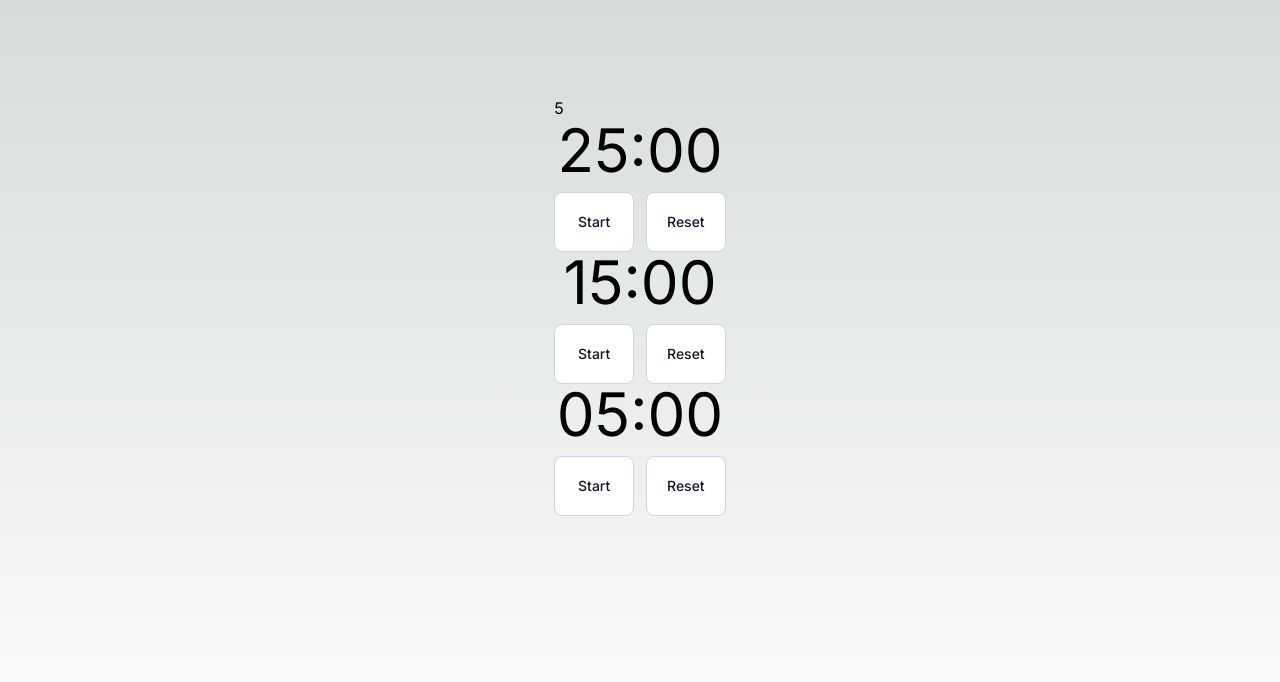
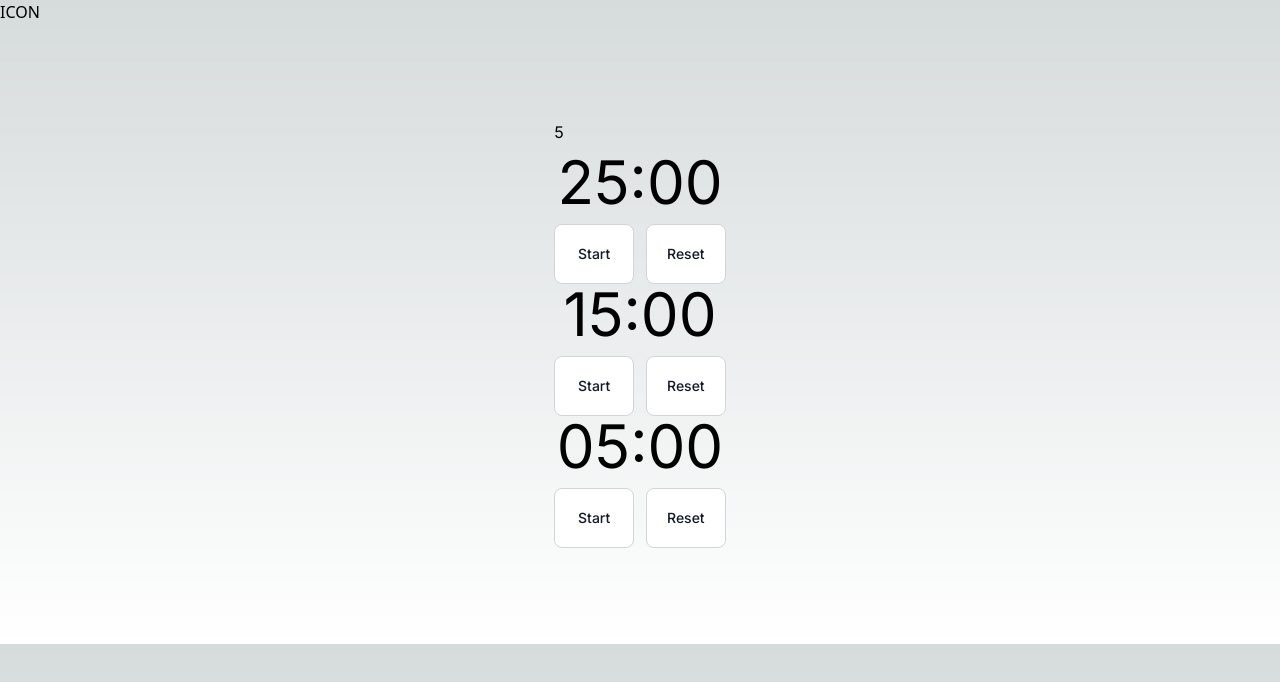
Before and after one commit to Devon-McGrath-github/dorodoro, a Next.js app: page / in a window 1280 px wide. Shown: the top 682 px of the page. Built offline with nearby package versions, Linux system fonts and the light colour scheme.

Commit message:
Add default layout

```diff
--- a/components/NavBar/NavBar.tsx
+++ b/components/NavBar/NavBar.tsx
@@ -1,9 +1,11 @@
+import Link from 'next/link';
+
 const NavBar = () => {
   return (
     <nav>
-
+      <Link href="/">ICON</Link>
     </nav>
   );
-}
+};
 
 export default NavBar;
--- /dev/null
+++ b/layouts/index.tsx
@@ -0,0 +1,18 @@
+import React, { ReactNode } from 'react';
+import NavBar from '@/components/NavBar/NavBar';
+
+interface LayoutProviderProps {
+  children: ReactNode;
+}
+
+const Layout = ({ children }: LayoutProviderProps) => {
+  return (
+    <div className="min-h-screen">
+      <NavBar />
+
+      <div>{children}</div>
+    </div>
+  );
+};
+
+export default Layout;
--- a/pages/index.tsx
+++ b/pages/index.tsx
@@ -1,5 +1,6 @@
 import NavBar from '@/components/NavBar/NavBar';
 import Timer from '@/components/Timer';
+import Layout from '@/layouts';
 import { Inter } from 'next/font/google';
 import Head from 'next/head';
 import { useEffect, useState } from 'react';
@@ -19,22 +20,23 @@ export default function Home() {
   }, [count]);
 
   return (
+    <Layout>
       <main
-      className={`flex min-h-screen flex-col items-center justify-between p-24 ${inter.className}`}
+        className={`flex flex-col items-center justify-between p-24 ${inter.className}`}
       >
         <div>
-        <p>{count}</p>
+          <p className="mb-2">{count}</p>
+
           <Head>
             <title> {count} </title>
             <meta property="og:title" content="My page title" key="title" />
           </Head>
-
-        <NavBar />
 
           <Timer duration={1500} />
           <Timer duration={900} />
           <Timer duration={300} />
         </div>
       </main>
+    </Layout>
   );
 }
```
Lines whose indentation alone changed are shown as unchanged.
